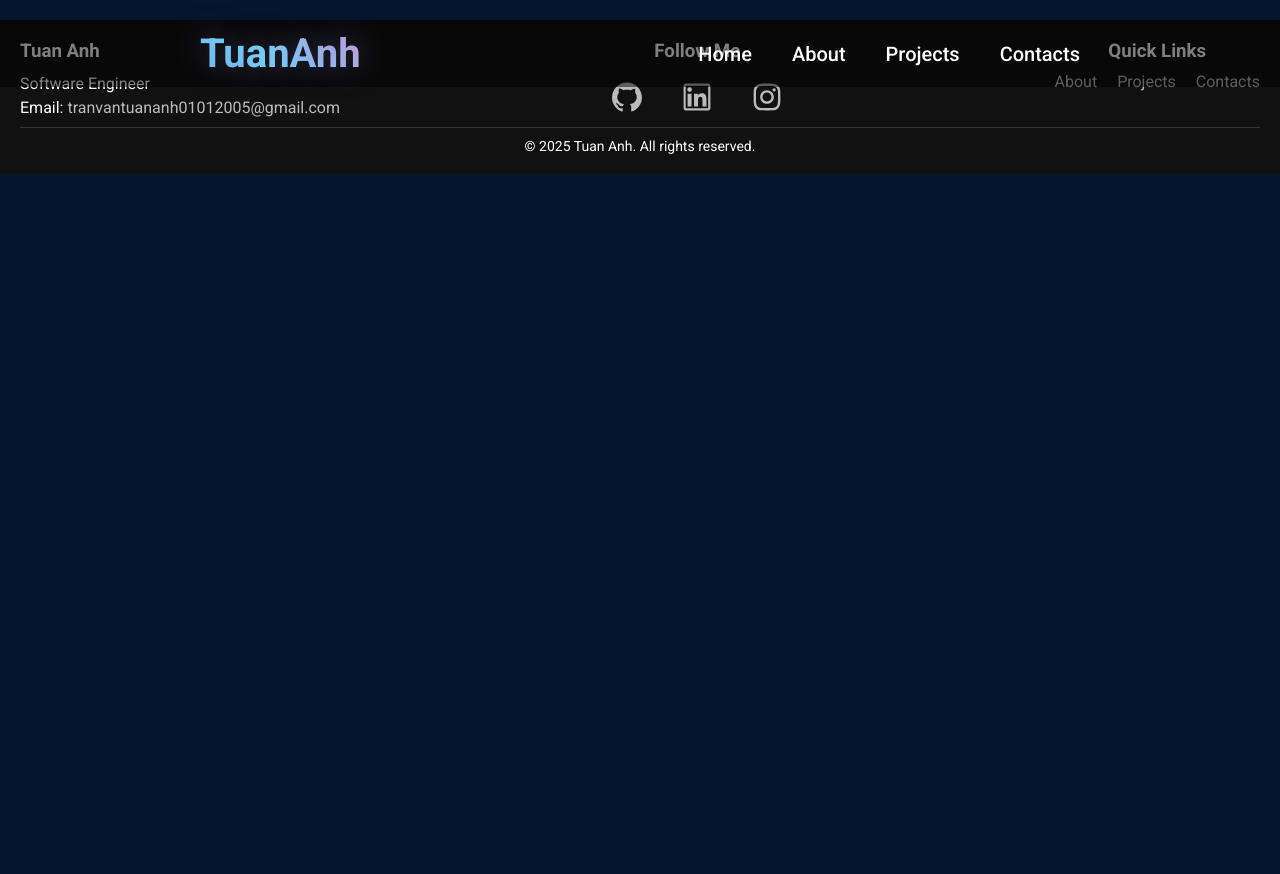
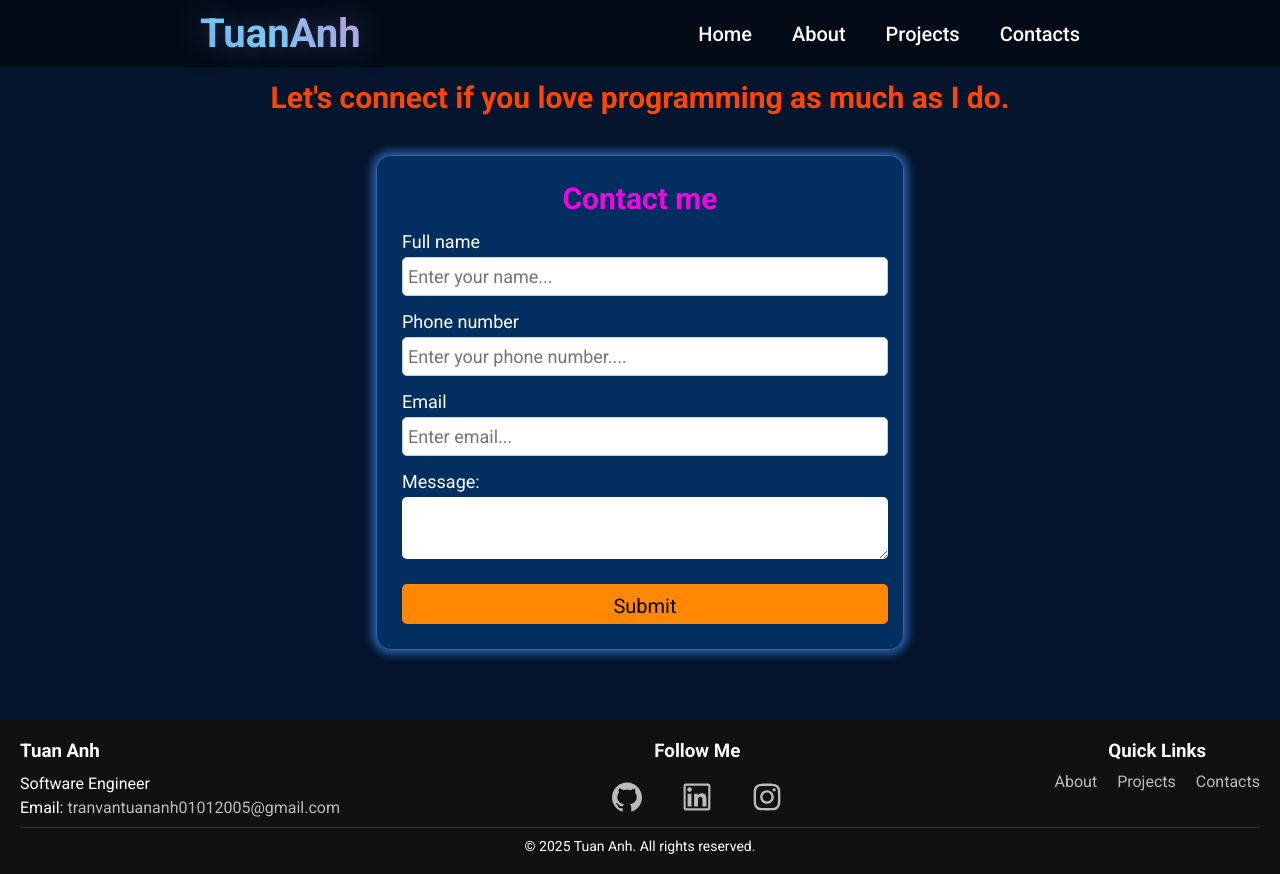
Before and after one commit to TuanAnhTran2k5/My_Portfolio_By_React, a React (Vite) app: page /contacts in a window 1280 px wide. Before the commit the page ends 800 px from the top, so only its background shows below. Built offline with nearby package versions, Linux system fonts and the light colour scheme.

Commit message:
temporarily okay

```diff
--- a/src/components/list-project/index.scss
+++ b/src/components/list-project/index.scss
@@ -7,7 +7,7 @@
   }
   &__list {
     h1 {
-      margin-left: 45px;
+      margin-left: 110px;
       font-size: 50px;
       color: orangered;
       margin-bottom: 20px;
@@ -23,7 +23,7 @@
     @include sp {
       text-align: center;
       h1 {
-        margin-left: 1px;
+        margin-left: 0px;
         font-size: 30px;
         margin-bottom: 15px;
       }
--- a/src/pages/PageContact/index.jsx
+++ b/src/pages/PageContact/index.jsx
@@ -1,14 +1,52 @@
-import React from 'react'
-import Header from '../../components/header';
-import Footer from '../../components/footer';
+import React from "react";
+import Header from "../../components/header";
+import Footer from "../../components/footer";
+import "./index.scss";
 
 function PageContact() {
   return (
     <div>
-      <Header/>
-      <Footer/>
+      <Header />
+      <div className="contact-container ">
+        <h2>
+         Let's connect if you love programming as much as I do.
+        </h2>
+        <form className="contact-container__form-contact" action="">
+          <h3 id="title">Contact me</h3>
+          <label for="name">Full name</label>
+          <input
+            className="input"
+            type="text"
+            id="name"
+            placeholder="Enter your name..."
+            required
+          ></input>
+
+          <label for="phone">Phone number</label>
+          <input
+            className="input"
+            type="tel"
+            id="phone"
+            placeholder="Enter your phone number...."
+            required
+          ></input>
+
+          <label for="email">Email</label>
+          <input
+            className="input"
+            type="email"
+            id="email"
+            placeholder="Enter email..."
+            required
+          ></input>
+          <label for="message">Message:</label>
+          <textarea className="textarea" id="message" required></textarea>
+          <button type="submit">Submit</button>
+        </form>
+      </div>
+      <Footer />
     </div>
-  )
+  );
 }
 
 export default PageContact;
--- /dev/null
+++ b/src/pages/PageContact/index.scss
@@ -0,0 +1,104 @@
+@import "/src/styles/mixin/layout.scss";
+.contact-container {
+  padding: 80px 200px 50px 200px;
+  justify-items: center;
+
+  h2 {
+    font-size: 30px;
+    color: orangered;
+    text-wrap: wrap;
+    text-align: center;
+  }
+
+  @include sp {
+    padding: 60px 40px 20px 40px;
+    h2 {
+      font-size: 20px;
+    }
+  }
+
+  &__form-contact {
+    margin-top: 40px;
+    width: 60%;
+    height: auto;
+    display: flex;
+    flex-direction: column;
+    border: 1px solid rgba(71,149,255,0.56);
+    border-radius: 15px;
+    padding: 15px 20px;
+    background-color: rgba(3, 59, 119, 0.7);
+   box-shadow: 0px 0px 8px 4px rgba(71,149,255,0.56);
+    @include sp {
+      width: 100%;
+    }
+    #title {
+      font-size: 30px;
+      color: rgb(239, 7, 227);
+      text-align: center;
+      margin-bottom: 10px;
+      margin-top: 10px;
+      @include sp {
+        font-size: 20px;
+      }
+    }
+    label {
+      font-size: 18px;
+      padding: 5px;
+      @include sp {
+        font-size: 14px;
+      }
+    }
+
+    .input {
+      width: 100%;
+      padding: 8px 5px;
+      border: none;
+      border: 1px solid #ccc;
+      border-radius: 5px;
+      font-size: 18px;
+      margin-left: 5px;
+      margin-right: 5px;
+      margin-bottom: 10px;
+      @include sp {
+        font-size: 14px;
+      }
+    }
+
+    .textarea {
+      width: 100%;
+      padding: 10px;
+      border: none;
+      border-radius: 5px;
+      margin-bottom: 15px;
+      margin-left: 5px;
+      margin-right: 5px;
+      font-size: 18px;
+      resize: vertical;
+      @include sp {
+        font-size: 14px;
+      }
+    }
+
+    button {
+      width: 100%;
+      height: 40px;
+      padding: 10px;
+      font-size: 20px;
+      font-weight: 400;
+      text-align: center;
+      background: rgb(255, 136, 0);
+      border: none;
+      border-radius: 5px;
+      cursor: pointer;
+      transition: all 0.3s ease;
+      margin: 10px 5px;
+
+      &:hover {
+        background: #0ade43;
+      }
+      @include sp {
+        font-size: 18px;
+      }
+    }
+  }
+}
--- a/src/pages/pageProject/index.scss
+++ b/src/pages/pageProject/index.scss
@@ -13,4 +13,16 @@
     font-size: 30px;
   }
   }
+
+  p{
+    font-size: 30px;
+    padding: 5px 200px;
+    text-align: center;
+    text-wrap: wrap;
+
+    @include sp{
+      font-size: 20px;
+      padding: 5px 20px;
+    }
+  }
 }
--- a/src/pages/pageProject/inxdex.jsx
+++ b/src/pages/pageProject/inxdex.jsx
@@ -1,12 +1,11 @@
-import React, { useEffect, useState } from 'react'
-import Header from '../../components/header'
-import ListProject from '../../components/list-project';
-import Footer from '../../components/footer';
-import "./index.scss"
+import React, { useEffect, useState } from "react";
+import Header from "../../components/header";
+import ListProject from "../../components/list-project";
+import Footer from "../../components/footer";
+import "./index.scss";
 
 function PagesProject() {
-
-    const text = "Welcome to my personal project🤡";
+  const text = "Welcome to my personal project🤡";
   const [displayText, setDisplayText] = useState("");
 
   useEffect(() => {
@@ -20,15 +19,19 @@ function PagesProject() {
   }, []);
   return (
     <div>
-      <Header/>
+      <Header />
       <div className="container_PJS">
         <h1>{displayText}</h1>
+        <p>
+          Below are personal projects that I have been working on during my
+          daily studies and practice.
+        </p>
       </div>
-      <ListProject title={"My Project"}/>
-      <ListProject title={"New"}/>
-      <Footer/>
+      <ListProject title={"My Project"} />
+      <ListProject title={"New"} />
+      <Footer />
     </div>
-  )
+  );
 }
 
 export default PagesProject;
```
